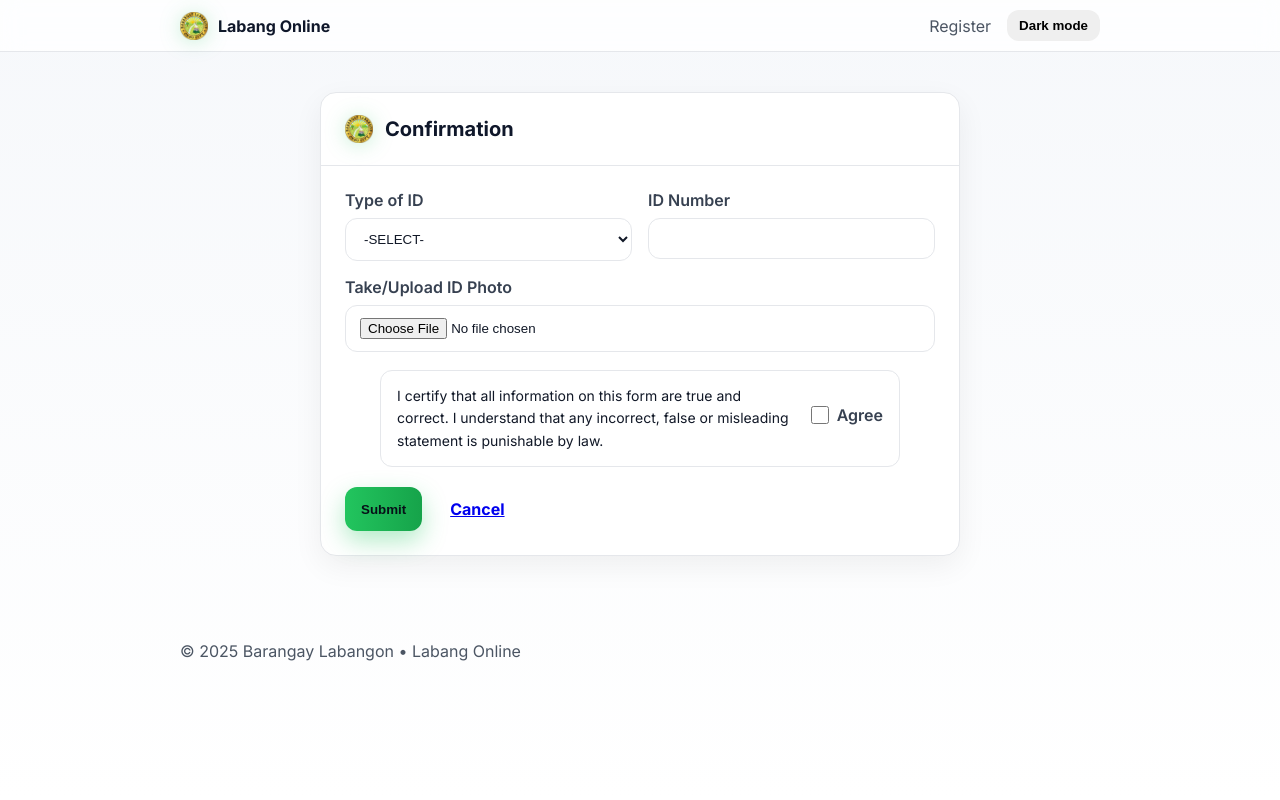
After one commit to lemoninnit/CSIT327-G7-Labang-Online, a Django app: page /accounts/barangay-certification/ in a window 1280 px wide. The commit adds this page. Run offline with Django 5.2, Linux system fonts and the light colour scheme; the visitor is signed in with stand-in values (Sample User, id 1).

Commit message:
first commit

```diff
--- a/accounts/urls.py
+++ b/accounts/urls.py
@@ -7,4 +7,5 @@ urlpatterns = [
     path('register/', views.register, name='register'),
     path('verify/', views.verify, name='verify'),
     path('welcome/', views.welcome, name='welcome'),
+    path('barangay-certification/', views.barangay_certification, name='barangay_certification'),
 ]
--- a/accounts/views.py
+++ b/accounts/views.py
@@ -44,8 +44,7 @@ def register(request: HttpRequest) -> HttpResponse:
 
 def verify(request: HttpRequest) -> HttpResponse:
     if request.method == 'POST':
-        email_code = request.POST.get('email_code', '').strip()
-        phone_code = request.POST.get('phone_code', '').strip()
+        action = request.POST.get('action') or 'otp'
 
         now = timezone.now()
         user = request.user if request.user.is_authenticated else None
@@ -53,30 +52,53 @@ def verify(request: HttpRequest) -> HttpResponse:
             messages.error(request, 'Please log in to verify your account.')
             return redirect('accounts:register')
 
-        def check_code(purpose: str, code_value: str) -> bool:
-            if not code_value:
-                return False
-            try:
-                otp = OneTimeCode.objects.filter(user=user, purpose=purpose, is_used=False).latest('created_at')
-            except OneTimeCode.DoesNotExist:
-                return False
-            if otp.code != code_value:
-                return False
-            if otp.expires_at < now:
-                return False
-            otp.mark_used()
-            return True
+        if action == 'barangay':
+            id_type = request.POST.get('id_type', '').strip()
+            id_number = request.POST.get('id_number', '').strip()
+            agree = request.POST.get('agree') == 'on'
+            # file = request.FILES.get('id_photo')  # Could be stored if storage configured
 
-        if check_code('email', email_code):
-            user.is_email_verified = True
-        if check_code('phone', phone_code):
-            user.is_phone_verified = True
+            if not id_type or id_type == '':
+                messages.error(request, 'Please select the Type of ID.')
+            elif not id_number:
+                messages.error(request, 'Please enter your ID Number.')
+            elif not agree:
+                messages.error(request, 'You must certify the statement to continue.')
+            else:
+                # In Sprint 1 we accept submission and mark the barangay verification as complete
+                user.is_barangay_verified = True
+                user.save(update_fields=['is_barangay_verified'])
+                messages.success(request, 'Barangay Labangon verification submitted successfully.')
 
-        # Barangay verification simple flag (since barangay checked at registration)
-        if user.barangay and user.barangay.lower() == 'labangon':
+        else:
+            email_code = request.POST.get('email_code', '').strip()
+            phone_code = request.POST.get('phone_code', '').strip()
+
+            def check_code(purpose: str, code_value: str) -> bool:
+                if not code_value:
+                    return False
+                try:
+                    otp = OneTimeCode.objects.filter(user=user, purpose=purpose, is_used=False).latest('created_at')
+                except OneTimeCode.DoesNotExist:
+                    return False
+                if otp.code != code_value:
+                    return False
+                if otp.expires_at < now:
+                    return False
+                otp.mark_used()
+                return True
+
+            # Only update the one they provided; both can still work
+            if check_code('email', email_code):
+                user.is_email_verified = True
+            if check_code('phone', phone_code):
+                user.is_phone_verified = True
+            user.save(update_fields=['is_email_verified', 'is_phone_verified'])
+
+        # Auto mark barangay as eligible if profile barangay is Labangon, unless already verified via modal
+        if not user.is_barangay_verified and user.barangay and user.barangay.lower() == 'labangon':
             user.is_barangay_verified = True
-
-        user.save(update_fields=['is_email_verified', 'is_phone_verified', 'is_barangay_verified'])
+            user.save(update_fields=['is_barangay_verified'])
 
         if user.is_email_verified and user.is_phone_verified and user.is_barangay_verified:
             # Send welcome email
@@ -90,7 +112,7 @@ def verify(request: HttpRequest) -> HttpResponse:
             messages.success(request, 'Verification complete. Welcome to Labang Online!')
             return redirect('accounts:welcome')
 
-        messages.info(request, 'Codes processed. Complete all verifications to continue.')
+        messages.info(request, 'Verification updated. Complete all steps to continue.')
 
     return render(request, 'accounts/verify.html')
 
@@ -98,4 +120,29 @@ def verify(request: HttpRequest) -> HttpResponse:
 def welcome(request: HttpRequest) -> HttpResponse:
     return render(request, 'accounts/welcome.html')
 
+def barangay_certification(request: HttpRequest) -> HttpResponse:
+    user = request.user if request.user.is_authenticated else None
+    if not user:
+        messages.error(request, 'Please log in to continue.')
+        return redirect('accounts:register')
+
+    if request.method == 'POST':
+        id_type = request.POST.get('id_type', '').strip()
+        id_number = request.POST.get('id_number', '').strip()
+        agree = request.POST.get('agree') == 'on'
+
+        if not id_type:
+            messages.error(request, 'Please select the Type of ID.')
+        elif not id_number:
+            messages.error(request, 'Please enter your ID Number.')
+        elif not agree:
+            messages.error(request, 'You must agree to the terms & regulations.')
+        else:
+            user.is_barangay_verified = True
+            user.save(update_fields=['is_barangay_verified'])
+            messages.success(request, 'Barangay Labangon verification submitted successfully.')
+            return redirect('accounts:verify')
+
+    return render(request, 'accounts/barangay_cert.html')
+
 # Create your views here.
--- /dev/null
+++ b/static/css/app.css
@@ -0,0 +1,120 @@
+/* Color tokens */
+:root {
+	--bg: #0b1020;
+	--panel: #0f172a;
+	--muted: #94a3b8;
+	--text: #e2e8f0;
+	--brand: #22c55e;
+	--brand-700: #16a34a;
+	--danger: #ef4444;
+	--success: #10b981;
+	--ring: rgba(34,197,94,.45);
+}
+
+/* Light mode defaults (used by system preference or .light class) */
+@media (prefers-color-scheme: light) {
+	:root { --bg: #f6f8fb; --panel: #ffffff; --muted: #4b5563; --text: #0f172a; --ring: rgba(34,197,94,.25); }
+}
+
+/* Base layout */
+* { box-sizing: border-box; }
+html, body { height: 100%; }
+body {
+	margin: 0;
+	font-family: Inter, system-ui, -apple-system, Segoe UI, Roboto, Arial, sans-serif;
+	background: linear-gradient(180deg, var(--bg) 0%, #0c1226 100%);
+	color: var(--text);
+}
+.container { max-width: 960px; margin: 0 auto; padding: 0 20px; }
+.flex { display: flex; }
+.between { justify-content: space-between; }
+.center { align-items: center; }
+
+/* Header */
+.site-header {
+	position: sticky; top: 0;
+	background: rgba(11,16,32,.6);
+	backdrop-filter: saturate(120%) blur(10px);
+	border-bottom: 1px solid rgba(255,255,255,.06);
+}
+.site-header .brand { display: flex; gap: 10px; align-items: center; color: var(--text); text-decoration: none; font-weight: 700; }
+.logo { width: 28px; height: 28px; filter: drop-shadow(0 2px 10px rgba(34,197,94,.25)); }
+.nav a { color: var(--muted); margin-left: 16px; text-decoration: none; }
+.nav a:hover { color: var(--text); }
+
+/* Main */
+.site-main { padding: 40px 0; }
+.panel {
+	background: linear-gradient(180deg, var(--panel) 0%, #111a33 100%);
+	border: 1px solid rgba(255,255,255,.08);
+	border-radius: 16px;
+	box-shadow: 0 20px 60px rgba(0,0,0,.35);
+}
+.brgy-panel { max-width: 640px; margin: 0 auto; }
+.upload-row { margin-top: 16px; }
+.terms-box {
+	margin-top: 18px;
+	display: flex;
+	justify-content: center;
+}
+.terms-box > div { max-width: 520px; }
+.terms-text-box {
+	max-width: 520px;
+	background: rgba(255,255,255,.06);
+	border: 1px solid rgba(255,255,255,.08);
+	padding: 14px 16px;
+	border-radius: 12px;
+	display: flex;
+	gap: 16px;
+	align-items: center;
+	justify-content: space-between;
+}
+.terms-text { margin: 0; color: #e2e8f0; line-height: 1.6; font-size: 14px; text-align: left; flex: 1; }
+.terms-agree { display: inline-flex; gap: 8px; align-items: center; user-select: none; white-space: nowrap; }
+.terms-agree input { width: 18px; height: 18px; accent-color: #22c55e; margin: 0; }
+
+/* Light mode adjustments for Barangay text visibility */
+.light .terms-text { color: #111827; }
+.light .terms-text-box { background: #ffffff; border-color: #e5e7eb; }
+.panel .header { padding: 22px 24px; border-bottom: 1px solid rgba(255,255,255,.07); display: flex; gap: 12px; align-items: center; }
+.panel .header h1 { font-size: 20px; margin: 0; }
+.panel .body { padding: 24px; }
+
+/* Form */
+.grid { display: grid; gap: 16px; }
+@media (min-width: 720px) { .grid-2 { grid-template-columns: 1fr 1fr; } }
+label { display: block; font-weight: 600; margin-bottom: 8px; color: var(--muted); }
+input, select {
+	width: 100%; padding: 12px 14px; border-radius: 12px;
+	border: 1px solid rgba(255,255,255,.08);
+	background: #0c142b; color: var(--text); outline: 0;
+}
+input:focus, select:focus { border-color: var(--brand); box-shadow: 0 0 0 4px var(--ring); }
+.hint { color: var(--muted); font-size: 12px; margin-top: 6px; }
+.actions { margin-top: 20px; display: flex; gap: 12px; }
+.btn { padding: 12px 16px; border-radius: 12px; border: 0; cursor: pointer; font-weight: 700; }
+.btn-primary { background: linear-gradient(90deg, var(--brand), var(--brand-700)); color: #071118; box-shadow: 0 10px 25px rgba(34,197,94,.35); }
+.btn-primary:hover { filter: brightness(1.05); }
+
+/* Messages */
+.messages { margin-bottom: 12px; }
+.msg { padding: 12px 14px; border-radius: 12px; margin-bottom: 10px; border: 1px solid rgba(255,255,255,.08); }
+.msg.error { background: rgba(239,68,68,.15); color: #fecaca; }
+.msg.success { background: rgba(16,185,129,.15); color: #bbf7d0; }
+
+/* Footer */
+.site-footer { padding: 28px 0; border-top: 1px solid rgba(255,255,255,.07); color: var(--muted); }
+
+/* Light mode class override */
+.light body { background: linear-gradient(180deg, #f6f8fb 0%, #ffffff 100%); color: #0f172a; }
+.light .site-header { background: rgba(255,255,255,.8); border-bottom: 1px solid #e5e7eb; }
+.light .brand span { color: #0f172a; }
+.light .panel { background: #ffffff; border: 1px solid #e5e7eb; box-shadow: 0 10px 30px rgba(0,0,0,.06); }
+.light .panel .header { border-bottom: 1px solid #e5e7eb; }
+.light label { color: #374151; }
+.light input, .light select { background: #ffffff; border: 1px solid #e5e7eb; color: #111827; }
+.light .hint { color: #6b7280; }
+.light .nav a { color: #4b5563; }
+.light .messages .msg { border-color: #e5e7eb; }
+.light .messages .msg.error { background: #fee2e2; color: #7f1d1d; border-color: #fecaca; }
+.light .messages .msg.success { background: #dcfce7; color: #065f46; border-color: #bbf7d0; }
--- /dev/null
+++ b/templates/accounts/barangay_cert.html
@@ -0,0 +1,53 @@
+{% extends 'base.html' %}
+
+{% block title %}Barangay Labangon Certification • Labang Online{% endblock %}
+
+{% block content %}
+  <section class="panel brgy-panel">
+    <div class="header">
+      <img src="{% load static %}{% static 'logo.png' %}" alt="" class="logo"/>
+      <h1>Confirmation</h1>
+    </div>
+    <div class="body">
+      <form method="post" enctype="multipart/form-data">
+        {% csrf_token %}
+        <div class="grid grid-2">
+          <div>
+            <label>Type of ID</label>
+            <select name="id_type" required>
+              <option value="">-SELECT-</option>
+              <option>Barangay ID</option>
+              <option>PhilSys ID</option>
+              <option>Driver's License</option>
+              <option>Passport</option>
+            </select>
+          </div>
+          <div>
+            <label>ID Number</label>
+            <input name="id_number" required />
+          </div>
+        </div>
+
+        <div class="upload-row">
+          <label>Take/Upload ID Photo</label>
+          <input type="file" name="id_photo" accept="image/*" />
+        </div>
+
+        <div class="terms-box">
+          <div class="terms-text-box">
+            <p class="terms-text">I certify that all information on this form are true and correct. I understand that any incorrect, false or misleading statement is punishable by law.</p>
+            <label class="terms-agree">
+              <input type="checkbox" name="agree" required />
+              <span>Agree</span>
+            </label>
+          </div>
+        </div>
+
+        <div class="actions actions-center" style="margin-top:20px">
+          <button class="btn btn-primary" type="submit">Submit</button>
+          <a class="btn" href="{% url 'accounts:verify' %}">Cancel</a>
+        </div>
+      </form>
+    </div>
+  </section>
+{% endblock %}
--- /dev/null
+++ b/templates/base.html
@@ -0,0 +1,71 @@
+<!DOCTYPE html>
+<html lang="en">
+<head>
+  <meta charset="utf-8">
+  <meta name="viewport" content="width=device-width, initial-scale=1">
+  <title>{% block title %}Labang Online{% endblock %}</title>
+  {% load static %}
+  <link rel="preconnect" href="https://fonts.googleapis.com">
+  <link rel="preconnect" href="https://fonts.gstatic.com" crossorigin>
+  <link href="https://fonts.googleapis.com/css2?family=Inter:wght@400;500;600;700&display=swap" rel="stylesheet">
+  <link rel="stylesheet" href="{% static 'css/app.css' %}">
+  {% block head %}{% endblock %}
+</head>
+<body>
+  <header class="site-header">
+    <div class="container flex between center" style="padding-top:10px; padding-bottom:10px;">
+      <a class="brand" href="/">
+        <img src="{% static 'logo.png' %}" alt="Labang Online" class="logo">
+        <span>Labang Online</span>
+      </a>
+      <nav class="nav" style="display:flex;align-items:center;gap:16px">
+        <a href="/accounts/register/">Register</a>
+        <button id="mode-toggle" class="btn" style="padding:8px 12px">Toggle</button>
+      </nav>
+    </div>
+  </header>
+
+  <main class="site-main">
+    <div class="container">
+      {% block content %}{% endblock %}
+    </div>
+  </main>
+
+  <footer class="site-footer">
+    <div class="container">
+      <p>© {% now 'Y' %} Barangay Labangon • Labang Online</p>
+    </div>
+  </footer>
+
+  {% block scripts %}{% endblock %}
+  <script>
+    // Persistent light/dark mode with clear labelling
+    const btn = document.getElementById('mode-toggle');
+    const key = 'labang-mode';
+    function applyMode(mode){
+      const html = document.documentElement;
+      if(mode === 'light'){
+        html.classList.add('light');
+        if(btn){ btn.textContent = 'Dark mode'; btn.setAttribute('aria-pressed','true'); }
+      } else {
+        html.classList.remove('light');
+        if(btn){ btn.textContent = 'Light mode'; btn.setAttribute('aria-pressed','false'); }
+      }
+    }
+    // Determine initial mode: saved -> system preference -> dark
+    const saved = localStorage.getItem(key);
+    if(saved){
+      applyMode(saved);
+    } else if(window.matchMedia && window.matchMedia('(prefers-color-scheme: light)').matches){
+      applyMode('light');
+    } else {
+      applyMode('dark');
+    }
+    btn?.addEventListener('click', ()=>{
+      const next = document.documentElement.classList.contains('light') ? 'dark' : 'light';
+      localStorage.setItem(key, next);
+      applyMode(next);
+    });
+  </script>
+</body>
+</html>
```
Also changed, not shown: templates/accounts/register.html (+24 -47 lines), templates/accounts/verify.html (+46 -27 lines), templates/accounts/welcome.html (+17 -20 lines), static/logo.png (added), 1 other file.
